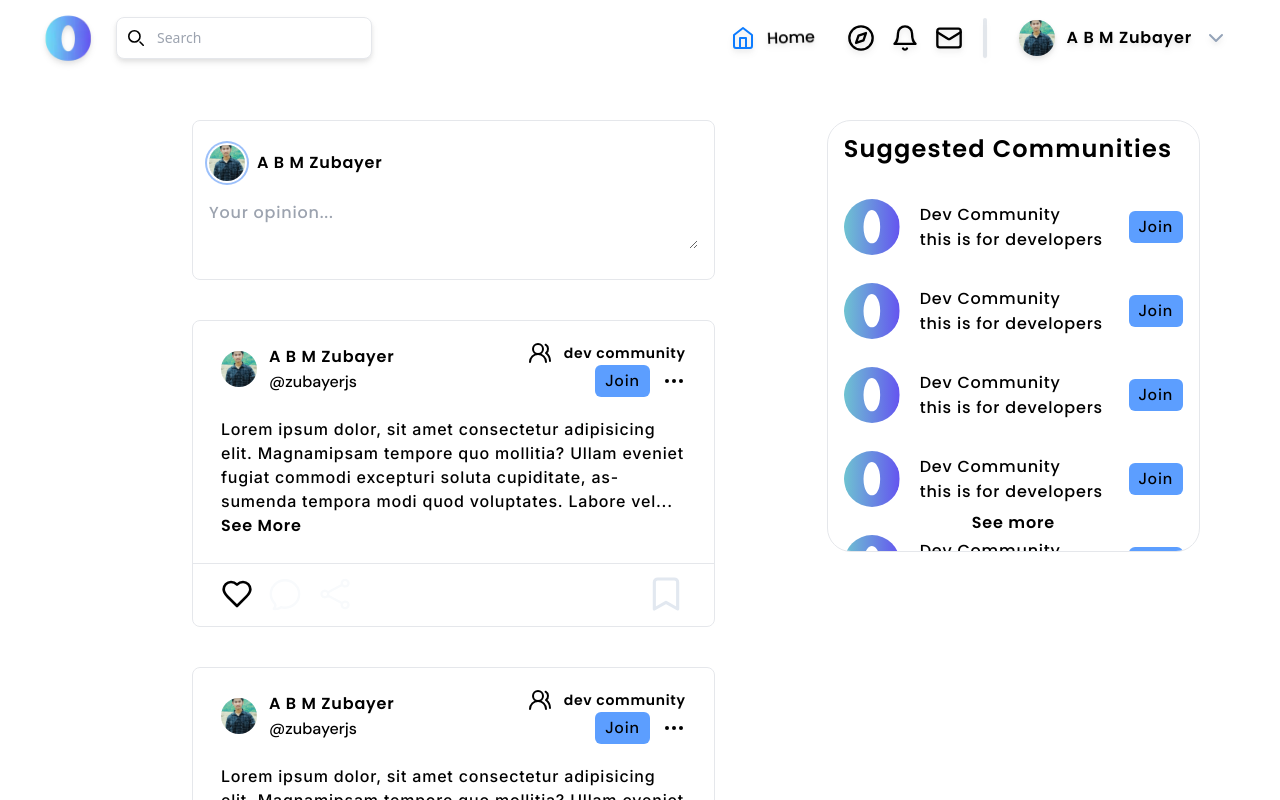
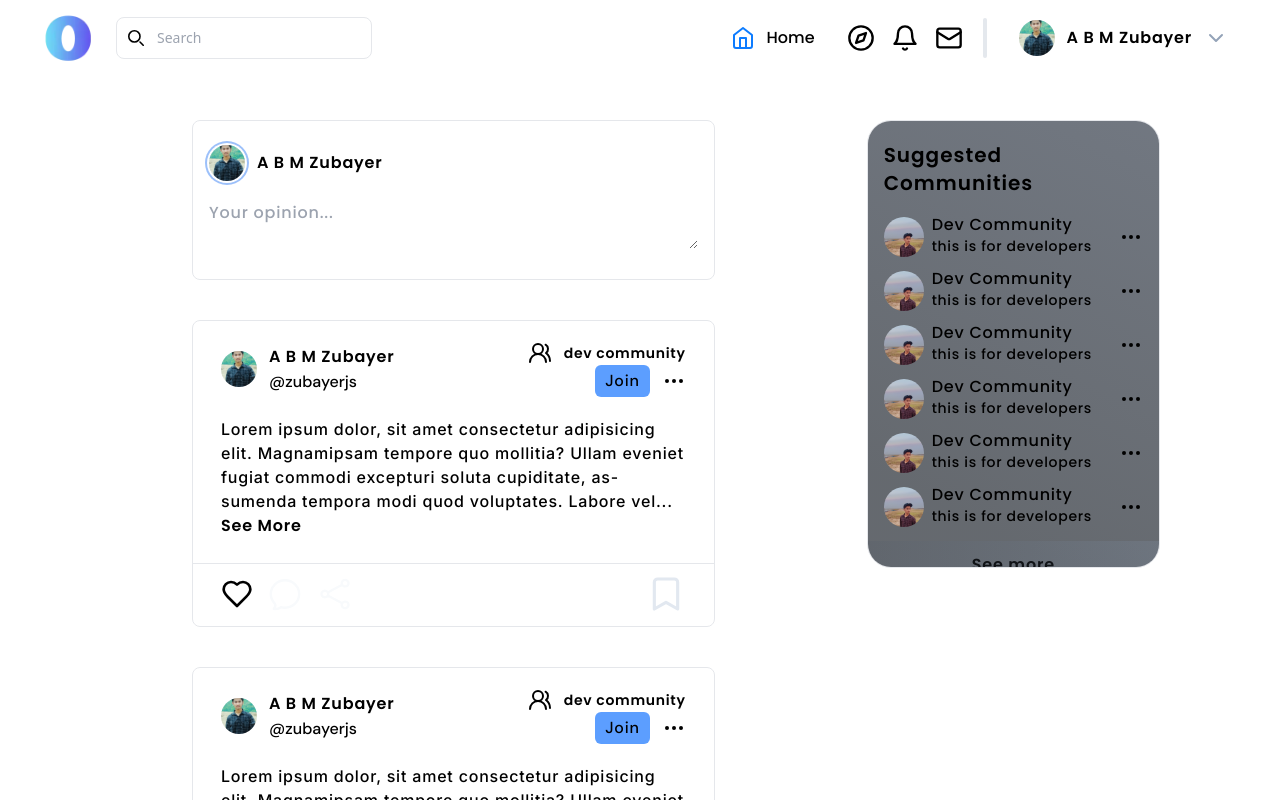
Before and after one commit to zubayer-47/OpWeave, a React (Vite) app: page /#/ in a window 1280 px wide. Built offline with nearby package versions, Linux system fonts and the light colour scheme; no server answers.

Commit message:
implement new color variations

```diff
--- a/index.html
+++ b/index.html
@@ -6,7 +6,7 @@
 		<meta name="viewport" content="width=device-width, initial-scale=1.0" />
 		<title>Vite + React + TS</title>
 	</head>
-	<body class="bg-light-bg dark:bg-dark-bg overflow-hidden">
+	<body class="dark:bg-dark-hover overflow-hidden">
 		<div id="root"></div>
 		<script type="module" src="/src/main.tsx"></script>
 	</body>
--- a/src/App.tsx
+++ b/src/App.tsx
@@ -1,6 +1,7 @@
 import { Route, Routes } from 'react-router-dom';
 import PermissionWrapper from './Routes/PermissionWrapper';
 import EmptyScreen from './components/EmptyScreen';
+import NotFound from './components/errors/NotFound';
 import { UserRight } from './contexts/user/types';
 import AuthLayout from './layouts/AuthLayout';
 import RootLayout from './layouts/RootLayout';
@@ -52,6 +53,8 @@ function App() {
 			<Route path='auth' element={<AuthLayout />}>
 				<Route index element={<Auth />} />
 			</Route>
+
+			<Route path='*' element={<NotFound />} />
 		</Routes>
 		// </RootLayout>
 	);
--- a/src/components/CommunityList.tsx
+++ b/src/components/CommunityList.tsx
@@ -1,22 +1,25 @@
+import { MoreHorizontal } from 'lucide-react';
 import { Link } from 'react-router-dom';
-import logo from '../assets/opweave.svg';
+import logo from '../assets/profile2.jpg';
 
 const CommunityList = () => {
 	return (
 		<Link
 			to='/'
-			className='flex justify-between items-center hover:dark:bg-dark-bg px-4 py-3.5 transition-all'
+			className='flex justify-between items-center hover:dark:bg-dark-bg px-4 transition-all'
 		>
-			<div className='flex justify-start items-center gap-5'>
-				<img className='profile size-14' src={logo} alt='Community logo' />
+			<div className='flex justify-start items-center gap-2'>
+				<img className='profile size-10' src={logo} alt='Community logo' />
 				<div>
-					<button className='title font-normal block'>Dev Community</button>
-					<span className='title text-base text-light-muted dark:text-dark-muted  font-normal'>
+					<button className='title text-base leading-4 font-normal block'>
+						Dev Community
+					</button>
+					<span className='title text-sm text-light-muted dark:text-dark-muted  font-normal'>
 						this is for developers
 					</span>
 				</div>
 			</div>
-			<button className='button'>Join</button>
+			<MoreHorizontal className='dark:text-light-lighter dark:hover:text-light-primary transition-colors' />
 		</Link>
 	);
 };
--- a/src/components/CommunitySuggestions.tsx
+++ b/src/components/CommunitySuggestions.tsx
@@ -2,19 +2,24 @@ import CommunityList from './CommunityList';
 
 const CommunitySuggestions = () => {
 	return (
-		<div className='col-span-4 my-10 py-3 h-3/5 bg-light-modal dark:bg-dark-secondary border dark:border-dark-border rounded-3xl flex flex-col relative overflow-hidden'>
-			<h1 className='title text-2xl px-4'>Suggested Communities</h1>
+		<div className='col-span-4 mx-10 my-10 min-h-100 h-fit border dark:border-dark-border rounded-3xl relative overflow-hidden'>
+			<div className='absolute community_suggestions inset-0 opacity-70'></div>
 
-			<div className='flex flex-col gap-0 mt-5'>
+			<div className='absolute inset-0 flex flex-col justify-between'>
+				<h1 className='title text-xl py-5 px-4'>Suggested Communities</h1>
+
+				<div className='flex flex-col gap-3.5'>
 					<CommunityList />
 					<CommunityList />
 					<CommunityList />
 					<CommunityList />
 					<CommunityList />
 					<CommunityList />
-				<button className='title hover:bg-[#162033] dark:text-dark-muted py-4 absolute bottom-0 left-0 right-0 w-full '>
+					<button className='title dark:text-dark-muted py-3 w-full relative'>
+						<div className='community_suggestions_btn absolute inset-0'></div>
 						See more
 					</button>
+				</div>
 			</div>
 		</div>
 	);
--- a/src/components/Inputs/Input.tsx
+++ b/src/components/Inputs/Input.tsx
@@ -42,9 +42,12 @@ const Input = ({
 			name={name}
 			id={name}
 			// className='w-full p-3 rounded-lg bg-transparent outline-none tracking-wider border border-indigo-200'
-			className={`block w-full p-3 text-sm rounded-lg outline-none border focus:border-nav-selected dark:bg-dark-secondary dark:border-dark-border dark:placeholder-dark-muted text-dark-text dark:text-light-text dark:focus:border-blue-500 transition-all ${
+			className={`block w-full px-3 py-2.5 ps-10 text-sm text-dark-text rounded-lg focus:outline-none border dark:border-dark-border dark:bg-dark-primary dark:placeholder-dark-muted dark:text-light-primary dark:focus:border-blue-500 transition-all ${
 				!!error && 'border-cRed'
 			}`}
+			// className={`block w-full p-3 text-sm rounded-lg outline-none border focus:border-nav-selected dark:bg-dark-secondary dark:border-dark-border dark:placeholder-dark-muted text-dark-text dark:text-light-text dark:focus:border-blue-500 transition-all ${
+			// 	!!error && 'border-cRed'
+			// }`}
 			placeholder={hint}
 			value={value || ''}
 			onChange={handler}
--- a/src/components/Nav.tsx
+++ b/src/components/Nav.tsx
@@ -12,7 +12,10 @@ import logo from '../assets/opweave.webp';
 import profile from '../assets/profile.webp';
 import { UserRight } from '../contexts/user/types';
 import useModal from '../hooks/useModal';
-import SubModal from './Modals/SubModal';
+import Input from './Inputs/Input';
+// import SubModal from './Modals/SubModal';
+
+// const LazySubModal = lazy(() => import('./Modals/SubModal'));
 
 type NavLinkType = {
 	path: string;
@@ -62,7 +65,7 @@ const Nav = () => {
 	};
 
 	return (
-		<nav className='absolute w-full h-[4.75rem] grid items-center bg-light-modal dark:bg-dark-bg z-10 drop-shadow-md dark:shadow-3xl px-10'>
+		<nav className='absolute w-full h-[4.75rem] grid items-center dark:bg-dark-hover z-10 dark:shadow-nav px-10'>
 			<div className='flex justify-between items-center'>
 				<div className='flex items-center gap-5'>
 					<Link to='/'>
@@ -94,12 +97,13 @@ const Nav = () => {
 									/>
 								</svg>
 							</div>
-							<input
+							<Input
 								type='search'
 								name='search'
-								className='block w-full px-3 py-2.5 ps-10 text-sm text-dark-text rounded-lg focus:outline-none border focus:border-nav-selected dark:bg-dark-secondary dark:border-dark-border dark:placeholder-dark-muted dark:text-light-text dark:focus:border-blue-500'
-								placeholder='Search'
-								required
+								handler={() => console.log('first')}
+								hint='Search'
+								isRequired
+								value={''}
 							/>
 						</div>
 					</form>
@@ -122,12 +126,10 @@ const Nav = () => {
 										className={`${
 											activeItem?.path === path
 												? 'size-6 text-nav-selected'
-												: 'size-7 text-light-muted dark:text-dark-muted'
+												: 'size-7 dark:text-inherit'
 										}`}
 									/>
-									<span className='animate-navlink-open'>
-										{activeItem?.path === path ? label : null}
-									</span>
+									<span>{activeItem?.path === path ? label : null}</span>
 								</NavLink>
 							</PermissionWrapper>
 						))}
@@ -157,9 +159,8 @@ const Nav = () => {
 								<h1 className='title'>A B M Zubayer</h1>
 								<ChevronDown className='text-dark-muted' />
 							</button>
-							<div className='group-focus-within:block group-focus-within:animate-submodal-open hidden absolute top-24 -right-1/2 w-full md:w-96 dark:shadow-sub-modal bg-light-modal dark:bg-dark-subModal p-3 rounded-2xl divide-y divide-dark-muted/50'>
-								<SubModal />
-							</div>
+
+							{/* <LazySubModal /> */}
 						</div>
 					</PermissionWrapper>
 				</div>
--- a/src/components/Post.tsx
+++ b/src/components/Post.tsx
@@ -27,7 +27,7 @@ const Post = () => {
 					<div className='flex-group'>
 						<button className='button'>Join</button>
 						<button>
-							<MoreHorizontal className='text-dark-text dark:text-light-text' />
+							<MoreHorizontal className='dark:text-light-lighter dark:hover:text-light-primary transition-colors' />
 						</button>
 					</div>
 				</div>
--- a/src/components/errors/NotFound.tsx
+++ b/src/components/errors/NotFound.tsx
@@ -4,7 +4,7 @@ import { Link } from 'react-router-dom';
 const GoHome = () => (
 	<Link
 		to='/'
-		className='inline-block mt-7 px-3 py-2 bg-cst-over text-cst-theme-white font-bold rounded-md'
+		className='inline-block mt-8 px-3 py-2 text-sm bg-nav-selected font-DM-Sans font-semibold rounded-md'
 	>
 		Go to Home
 	</Link>
@@ -29,14 +29,14 @@ export const Unauthorized = () => (
 const NotFound = () => (
 	<>
 		{/* <div className='p-3' /> */}
-		<main className='flex-1 page_body pb-3'>
-			<div className='mx-3 md:mx-0 select-none overflow-hidden'>
-				<p className='mb-2 text-5xl text-red-500'>404</p>
-				<p className='flex items-center mb-3 text-3xl font-bold text-light-text dark:text-dark-text'>
+		<main className='flex justify-center items-center h-screen text-center'>
+			<div className='mx-3 md:mx-0 overflow-hidden'>
+				<p className='mb-8 text-5xl text-rose-500'>404</p>
+				<p className='flex items-center mb-3 text-3xl font-bold text-light-lighter dark:text-dark-text'>
 					<span>Page not found</span>
-					<span className='ml-1'>:(</span>
+					<span className='ml-1'> 😓 </span>
 				</p>
-				<p className='title text-base'>
+				<p className='title text-sm text-light-lighter'>
 					Opps! the page you are looking for does&apos;t exist
 				</p>
 				<GoHome />
```
Also changed, not shown: src/components/Modals/SubModal.tsx (+5 -13 lines). Lines whose indentation alone changed are shown as unchanged.
